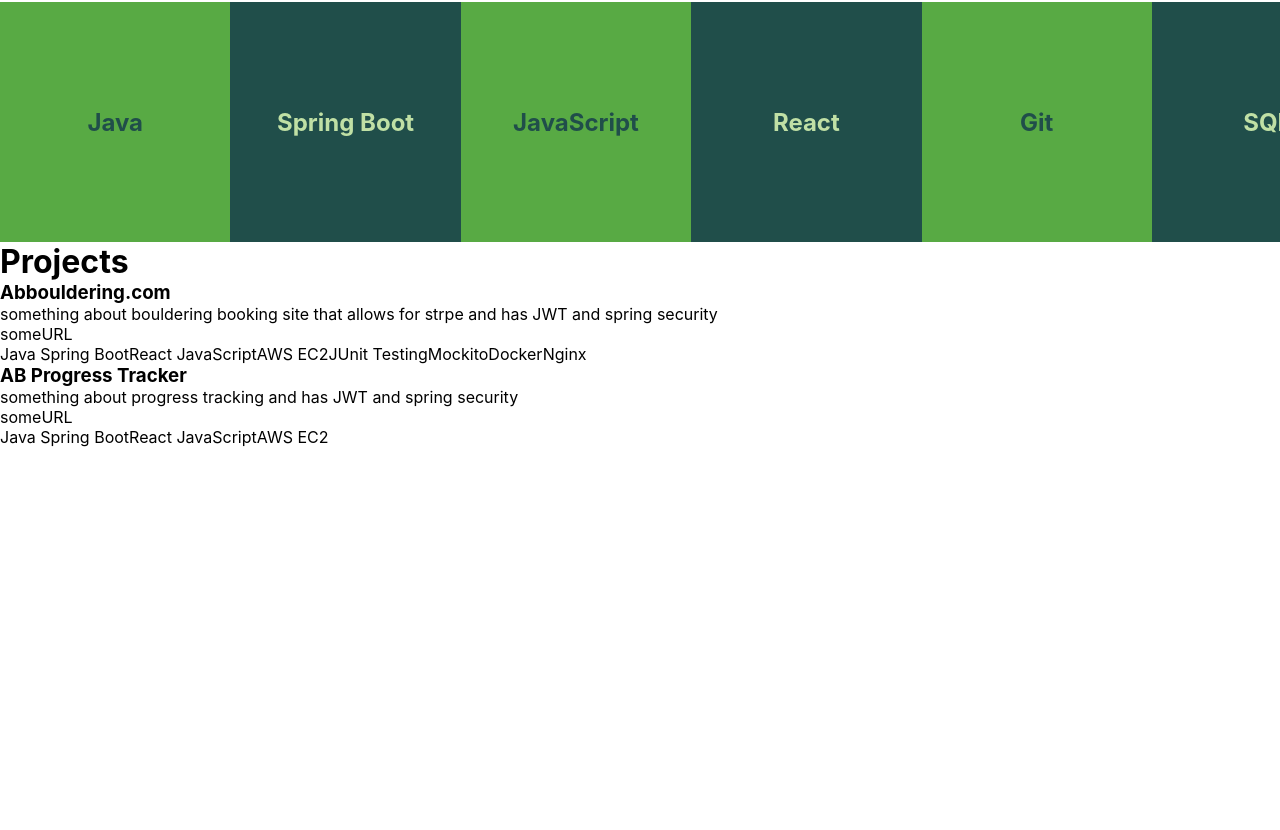
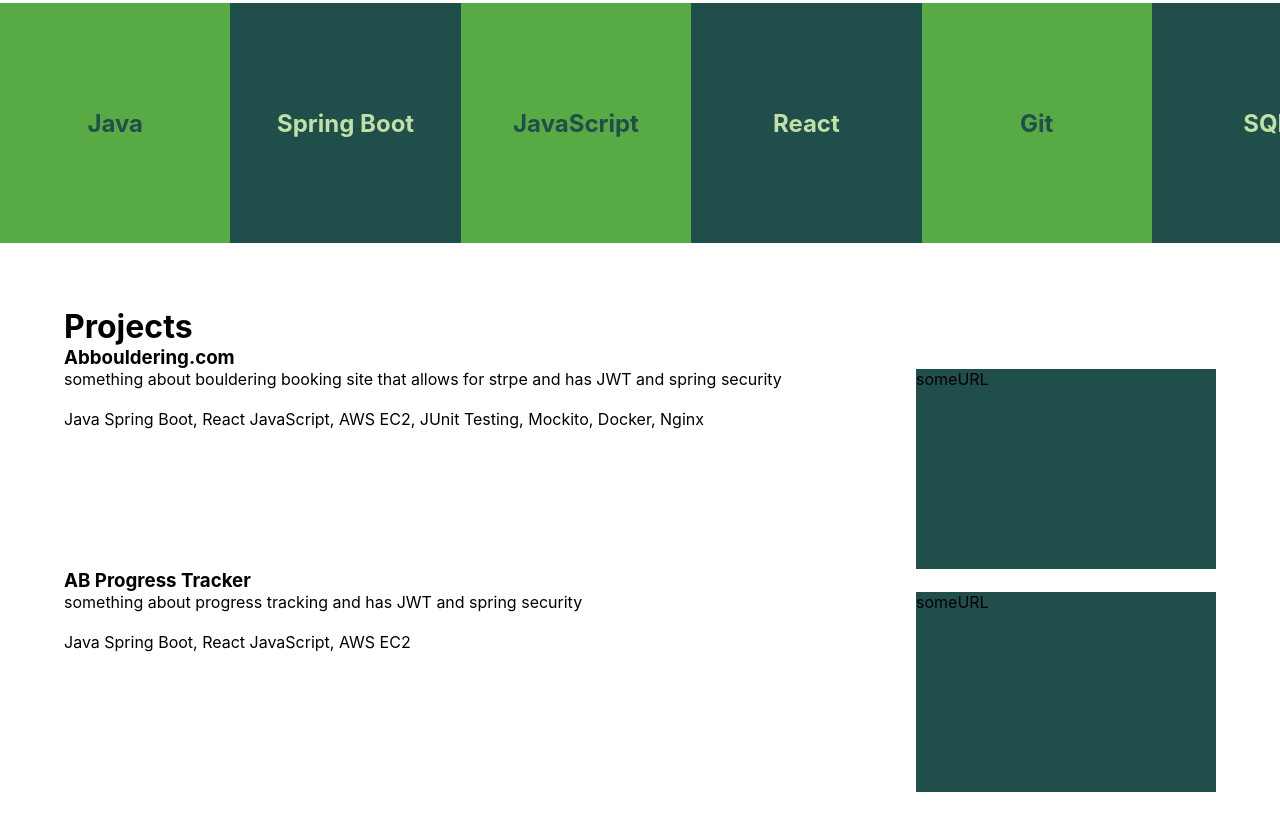
Before and after one commit to WildHeat/portfolio-page, a React (Create React App) app: page / in a window 1280 px wide. Shown: the part 722-1552 px from the top of the page. Before the commit the page ends 1169 px from the top, so only its background shows below. Built offline with nearby package versions, Linux system fonts and the light colour scheme.

Commit message:
updated project section

```diff
--- a/src/assests/App.css
+++ b/src/assests/App.css
@@ -10,13 +10,8 @@
   --light-color: #ffffff;
 }
 
-.header-container {
-  background-color: aqua;
-}
-
 .profile-container {
   background-color: var(--light-color);
-  /* height: 80vh; */
   padding: 10%;
   display: flex;
   flex-direction: column;
@@ -91,9 +86,7 @@
 }
 
 .btn-skills:hover {
-  /* color: var(--light-color); */
   background-color: var(--accent-color);
-  /* border-color: var(--accent-color); */
 }
 
 .skills-container {
@@ -118,3 +111,19 @@
   color: var(--accent-color);
   background-color: var(--dark-color);
 }
+
+.project-section-container {
+  padding: 5%;
+}
+
+.project-content-container {
+  display: flex;
+  flex-wrap: wrap-reverse;
+  justify-content: space-between;
+}
+
+.project-image-container {
+  width: 300px;
+  height: 200px;
+  background-color: #204e4a;
+}
--- a/src/assests/Header.css
+++ b/src/assests/Header.css
@@ -7,6 +7,8 @@
   padding-block: 1em;
   position: sticky;
   top: 0;
+  border-bottom: solid 0.2px;
+  border-color: black;
 }
 
 .register-and-login-links {
--- a/src/components/Project.js
+++ b/src/components/Project.js
@@ -2,11 +2,16 @@
 
 const Project = ({ projectData }) => {
   return (
-    <div>
+    <div className="project-container">
       <h3>{projectData.name}</h3>
-      <p>{projectData.description}</p>
-      <div>{projectData.image}</div>
-      <p>{projectData.techStack}</p>
+      <div className="project-content-container">
+        <div className="project-text-container">
+          <p>{projectData.description}</p>
+          <br />
+          <p>{projectData.techStack.join(", ")}</p>
+        </div>
+        <div className="project-image-container">{projectData.image}</div>
+      </div>
     </div>
   );
 };
--- a/src/sections/ProjectsSection.js
+++ b/src/sections/ProjectsSection.js
@@ -4,9 +4,9 @@
 
 const Projects = () => {
   return (
-    <div>
+    <div className="project-section-container">
       <h1>Projects</h1>
-      <div className="project-container">
+      <div className="projects-container">
         {projectsData.map((project) => {
           return <Project projectData={project} />;
         })}
```
